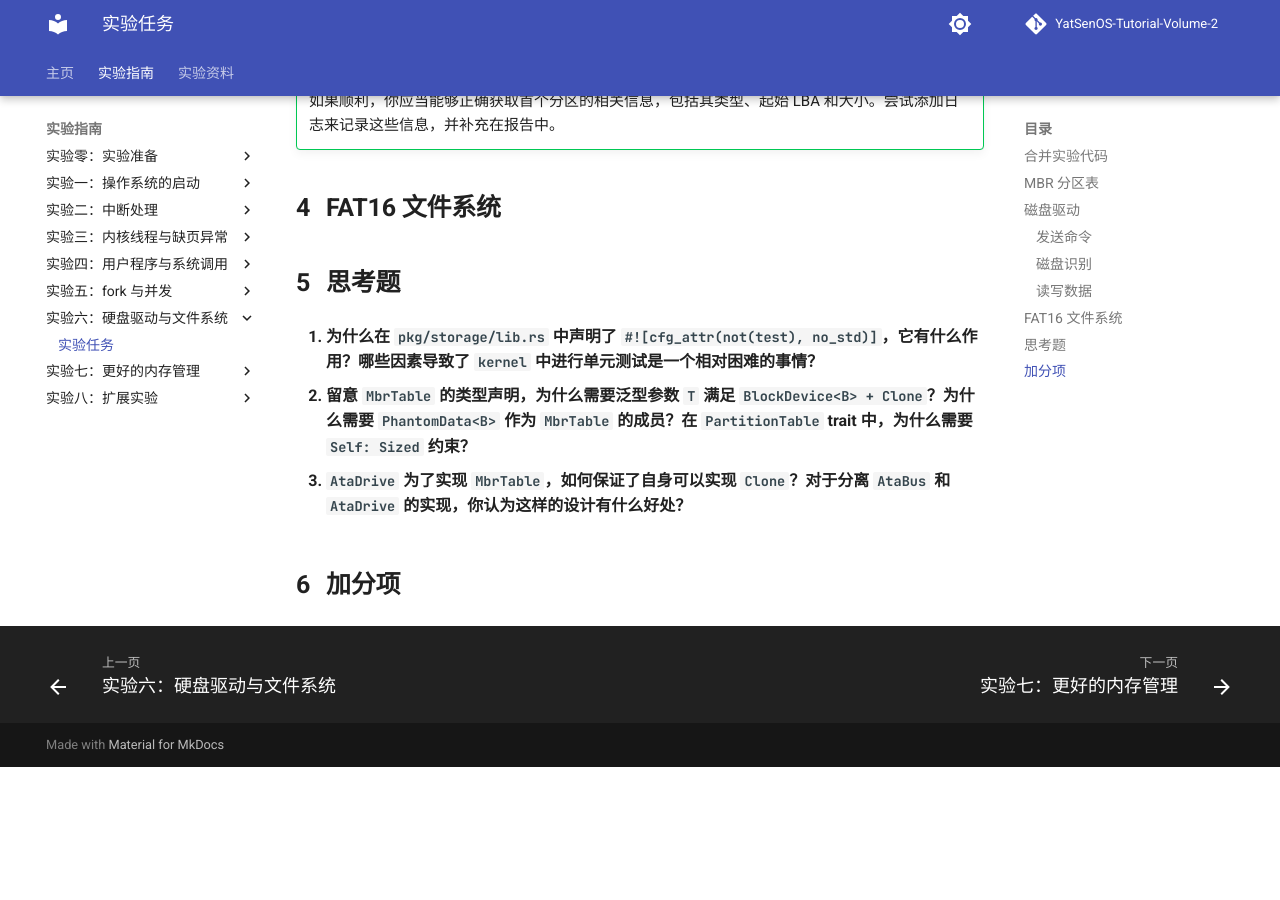
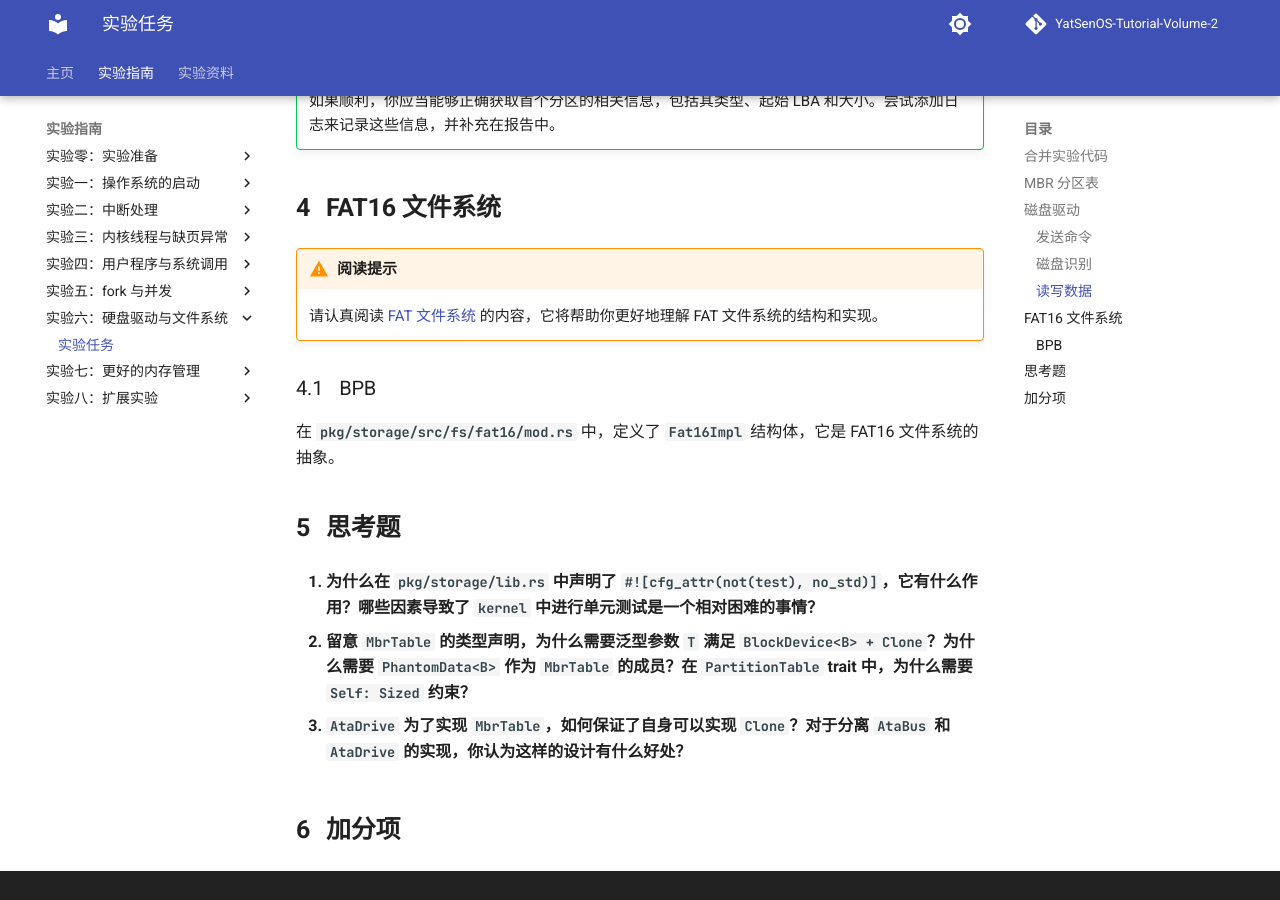
Before and after one commit to YatSenOS/YatSenOS-Tutorial-Volume-2, an MkDocs documentation site: the page built from docs/labs/0x06/tasks.md, in a window 1280 px wide and 900 px high, scrolled down 6832 px. Built offline with MkDocs 1.6.1 and Material for MkDocs 9.7.7, drawn with Linux system fonts in a browser that asks for light colours; comment, search, counter and statistics services are not loaded; before the commit the page ends 7599 px from its top, so only the background shows below that.

Commit message:
wip(lab/6): update

```diff
--- a/docs/labs/0x06/tasks.md
+++ b/docs/labs/0x06/tasks.md
@@ -212,6 +212,14 @@ storage = { package = "ysos_storage", path = "../storage" }
 
 ## FAT16 文件系统
 
+!!! warning "阅读提示"
+
+    请认真阅读 [FAT 文件系统](../../wiki/fat.md) 的内容，它将帮助你更好地理解 FAT 文件系统的结构和实现。
+
+### BPB
+
+在 `pkg/storage/src/fs/fat16/mod.rs` 中，定义了 `Fat16Impl` 结构体，它是 FAT16 文件系统的抽象。
+
 ## 思考题
 
 1. 为什么在 `pkg/storage/lib.rs` 中声明了 `#![cfg_attr(not(test), no_std)]`，它有什么作用？哪些因素导致了 `kernel` 中进行单元测试是一个相对困难的事情？
```
Also changed, not shown: 1 other file.
